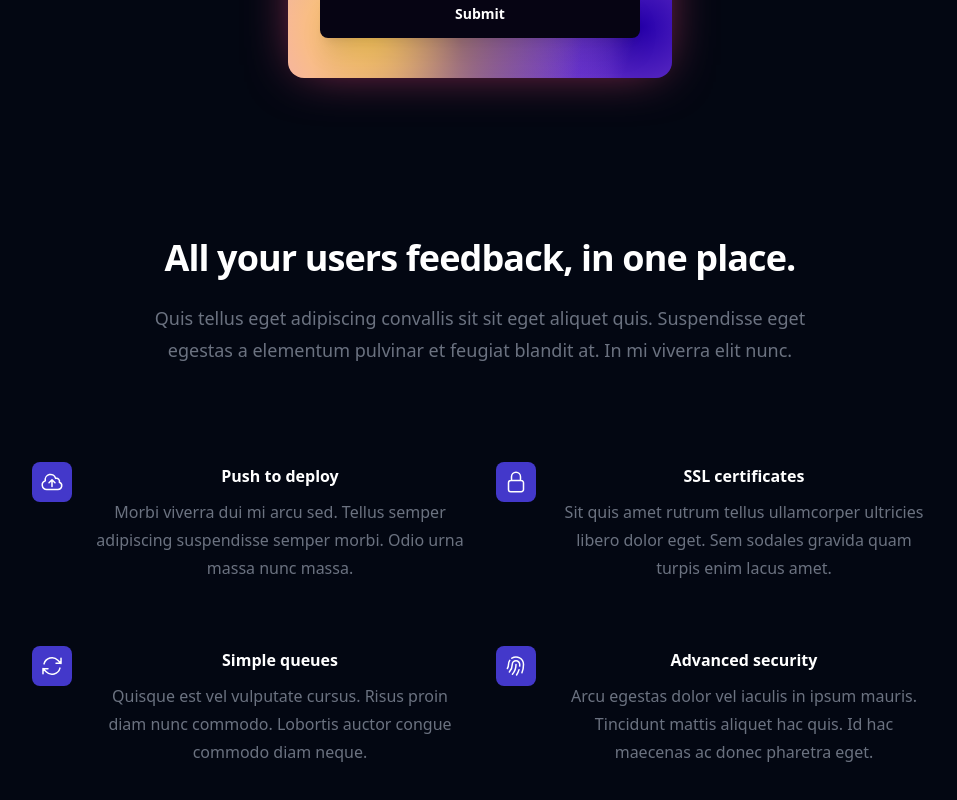
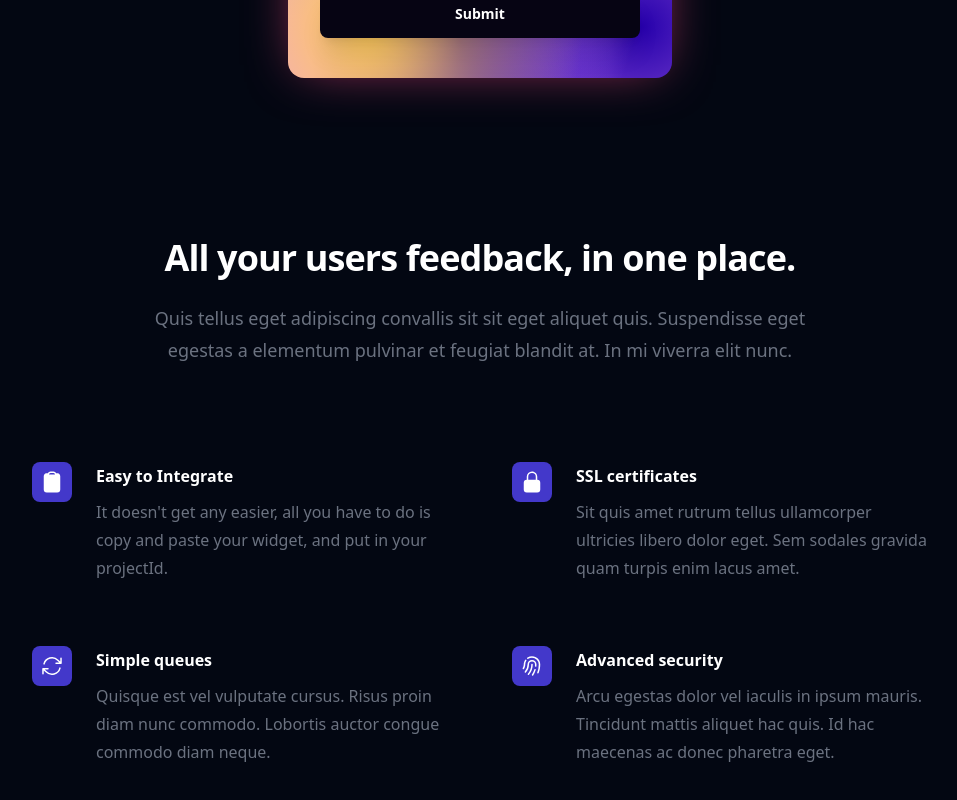
Before and after one commit to ramezj/astralics, a Next.js app in the folder client/: page / in a window 1280 px wide. Shown: the part 566-1366 px from the top of the page, without its empty margins (160-1117 px from the left). Built offline with nearby package versions, Linux system fonts and the light colour scheme; no server answers.

Commit message:
small updates to ui and navbar outline bug

```diff
--- a/client/components/Features/index.js
+++ b/client/components/Features/index.js
@@ -1,11 +1,11 @@
-import { ArrowPathIcon, CloudArrowUpIcon, FingerPrintIcon, LockClosedIcon } from '@heroicons/react/24/outline'
+import { ArrowPathIcon, CloudArrowUpIcon, FingerPrintIcon, LockClosedIcon, ClipboardIcon } from '@heroicons/react/24/solid'
 
 const features = [
   {
-    name: 'Push to deploy',
+    name: 'Easy to Integrate',
     description:
-      'Morbi viverra dui mi arcu sed. Tellus semper adipiscing suspendisse semper morbi. Odio urna massa nunc massa.',
-    icon: CloudArrowUpIcon,
+      "It doesn't get any easier, all you have to do is copy and paste your widget, and put in your projectId.",
+    icon: ClipboardIcon,
   },
   {
     name: 'SSL certificates',
@@ -41,7 +41,7 @@ export default function Features() {
           </p>
         </div>
         <div className="mx-auto mt-16 max-w-2xl sm:mt-20 lg:mt-24 lg:max-w-4xl">
-          <dl className="grid max-w-xl grid-cols-1 gap-x-8 gap-y-10 lg:max-w-none lg:grid-cols-2 lg:gap-y-16">
+          <dl className="grid max-w-xl grid-cols-1 gap-x-16 gap-y-14 lg:max-w-none lg:grid-cols-2 lg:gap-y-16">
             {features.map((feature) => (
               <div key={feature.name} className="relative pl-16">
                 <dt className="text-base font-bold leading-7 text-white ">
--- a/client/components/navbar/index.js
+++ b/client/components/navbar/index.js
@@ -32,7 +32,7 @@ export default function Navbar() {
     <header className="bg-transparent">
       <nav className="mx-auto flex max-w-7xl items-center justify-between p-6 lg:px-8" aria-label="Global">
         <div className="flex lg:flex-1">
-          <Link href="/" className="-m-1.5 p-1.5">
+          <Link href="/" className="-m-1.5 p-1.5 outline-none">
             <span className="sr-only">Your Company</span>
             <img className="h-8 w-auto outline-none" src="https://tailwindui.com/img/logos/mark.svg?color=indigo&shade=600" alt="" />
           </Link>
@@ -40,7 +40,7 @@ export default function Navbar() {
         <div className="flex lg:hidden">
           <button
             type="button"
-            className="-m-2.5 inline-flex items-center justify-center rounded-md p-2.5 text-gray-700"
+            className="-m-2.5 inline-flex items-center justify-center rounded-md p-2.5 text-gray-500"
             onClick={() => setMobileMenuOpen(true)}
           >
             <span className="sr-only">Open main menu</span>
@@ -53,7 +53,6 @@ export default function Navbar() {
               Product
               <ChevronDownIcon className="h-5 w-5 flex-none text-gray-400" aria-hidden="true" />
             </Popover.Button>
-
             <Transition
               as={Fragment}
               enter="transition ease-out duration-200"
@@ -107,17 +106,17 @@ export default function Navbar() {
         <div className="fixed inset-0 z-10" />
         <Dialog.Panel className="fixed inset-y-0 right-0 z-10 w-full overflow-y-auto bg-gray-950 px-6 py-6 sm:max-w-sm sm:ring-1 sm:ring-gray-900/10">
           <div className="flex items-center justify-between">
-            <Link href="/" className="-m-1.5 p-1.5">
+            <Link href="/" className="-m-1.5 p-1.5 outline-none">
               <span className="sr-only">Your Company</span>
               <img
-                className="h-8 w-auto"
+                className="h-8 w-auto outline-none"
                 src="https://tailwindui.com/img/logos/mark.svg?color=indigo&shade=600"
                 alt=""
               />
             </Link>
             <button
               type="button"
-              className="-m-2.5 rounded-md p-2.5 text-gray-700"
+              className="-m-2.5 rounded-md p-2.5 text-gray-500"
               onClick={() => setMobileMenuOpen(false)}
             >
               <span className="sr-only">Close menu</span>
--- a/client/pages/index.js
+++ b/client/pages/index.js
@@ -16,9 +16,9 @@ export default function Component() {
           <br />
             <Widget projectId={'cll5z60fq0001usysevupa81n'} />
             <br />
+            </center>
             <Features />
         {/* <BlitzFeedback projectId={'clkt435x30003jq09tj4h214a'} /> */}
-      </center>
     </Layout>
   )
 }
```
